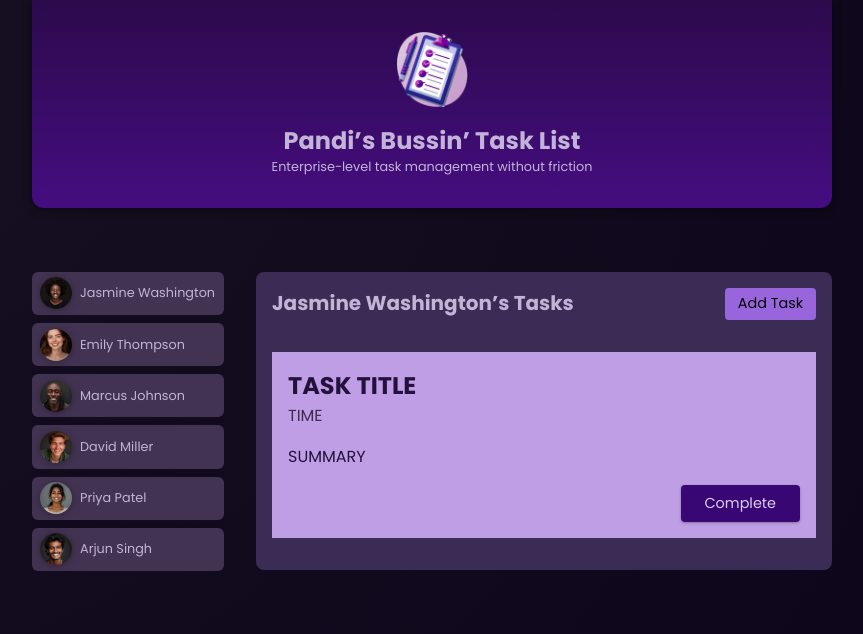
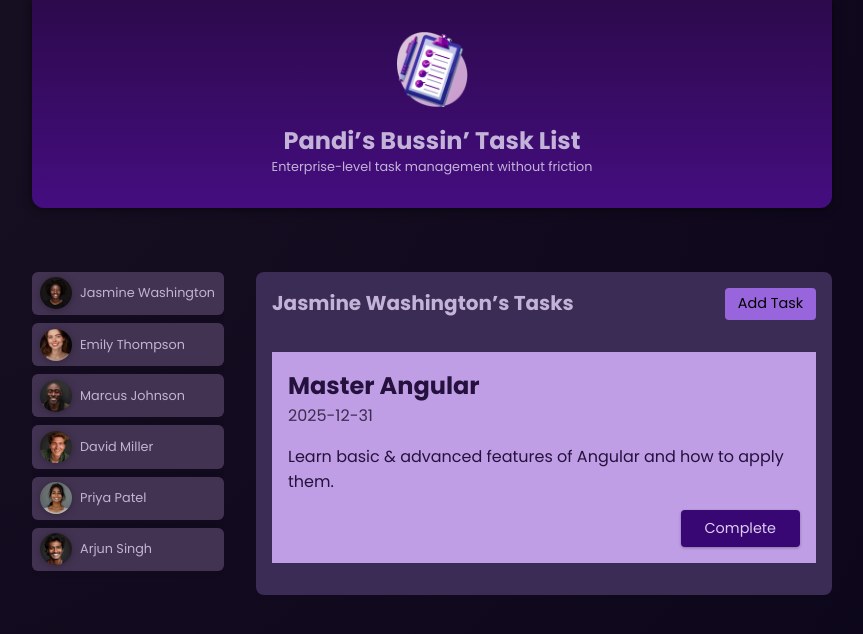
Before and after one commit to rbrtzavala/angular-starter-project, an Angular app: page / in a window 1280 px wide. Both pictures are taken after a click on the button "Jasmine Washington". Shown: the top 634 px of the page, without its empty margins (208-1071 px from the left). Built offline with nearby package versions, Linux system fonts and the light colour scheme.

Commit message:
refactor interface to model exports

```diff
--- a/src/app/tasks/task/task.component.html
+++ b/src/app/tasks/task/task.component.html
@@ -1,12 +1,12 @@
 <article>
   <h2>
-    TASK TITLE
+    {{ task.title }}
   </h2>
   <time datetime="">
-    TIME
+    {{ task.dueDate }}
   </time>
   <p>
-    SUMMARY
+    {{ task.summary }}
   </p>
   <p class="actions">
     <button>
--- a/src/app/tasks/task/task.component.ts
+++ b/src/app/tasks/task/task.component.ts
@@ -1,4 +1,6 @@
-import { Component } from '@angular/core';
+import { Component, Input } from '@angular/core';
+
+import { type Task } from './task.model';
 
 @Component({
   selector: 'app-task',
@@ -8,5 +10,6 @@ import { Component } from '@angular/core';
   styleUrl: './task.component.css'
 })
 export class TaskComponent {
+  @Input({ required: true }) task!: Task;
 
 }
--- a/src/app/tasks/tasks.component.html
+++ b/src/app/tasks/tasks.component.html
@@ -13,7 +13,7 @@
   <ul>
     @for (task of selectedUserTasks; track task.id) {
       <li>
-        <app-task />
+        <app-task [task]="task" />
       </li>
     }
   </ul>
--- /dev/null
+++ b/src/app/user/user.model.ts
@@ -0,0 +1,5 @@
+export interface User {
+  avatar: string,
+  id: string,
+  name: string
+}
```
Also changed, not shown: src/app/tasks/task/task.model.ts (added, +7 -0 lines), src/app/user/user.component.ts (+1 -13 lines), 2 other files (tests, documents, lock files or other folders).
